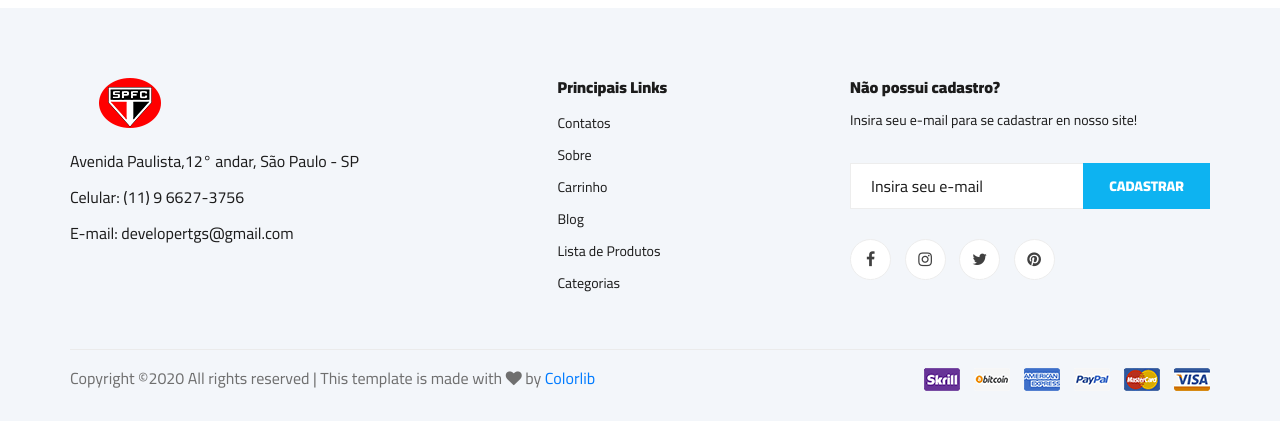
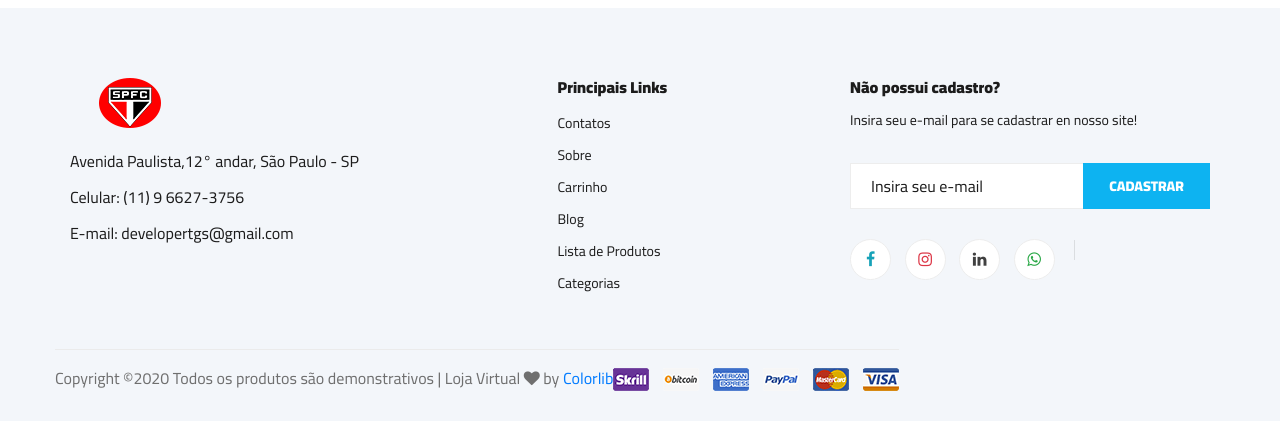
Before and after one commit to TaisGuissi/Loja-Virtual, a PHP site: page / in a window 1280 px wide. Shown: the part 3473-3894 px from the top of the page. Run offline with PHP 8.4, Linux system fonts and the light colour scheme.

Commit message:
Finalizando o rodapé

```diff
--- a/rodape.php
+++ b/rodape.php
@@ -37,10 +37,11 @@
                          <button type="submit" class="site-btn">Cadastrar</button>
                      </form>
                      <div class="footer__widget__social">
-                         <a href="#"><i class="fa fa-facebook"></i></a>
-                         <a href="#"><i class="fa fa-instagram"></i></a>
-                         <a href="#"><i class="fa fa-twitter"></i></a>
-                         <a href="#"><i class="fa fa-pinterest"></i></a>
+                     <div class="header__top__right__social">
+                                <a target="_blank" title=" Ir para a página do facebook" href="http://www.facebook.com"><i class="fa fa-facebook text-info"></i></a>
+                                <a href="http://instagram.com/dado_ou_informacao"><i class="fa fa-instagram text-danger"></i></a>
+                                <a href="#"><i class="fa fa-linkedin"></i></a>
+                                <a target="_blank" href="http://api.whatsapp.com/send?1=pt_BR&phone=<?php echo $whatsapp_link ?>" title="<?php echo $whatsapp ?> "><i class="fa fa-whatsapp text-success"></i></a>
                      </div>
                  </div>
              </div>
@@ -53,7 +54,7 @@
                              <!-- Link back to Colorlib can't be removed. Template is licensed under CC BY 3.0. -->
                              Copyright &copy;<script>
                                  document.write(new Date().getFullYear());
-                             </script> All rights reserved | This template is made with <i class="fa fa-heart" aria-hidden="true"></i> by <a href="https://colorlib.com" target="_blank">Colorlib</a>
+                             </script> Todos os produtos são demonstrativos | Loja Virtual <i class="fa fa-heart" aria-hidden="true"></i> by <a href="https://colorlib.com" target="_blank">Colorlib</a>
                              <!-- Link back to Colorlib can't be removed. Template is licensed under CC BY 3.0. -->
                          </p>
                      </div>
```
